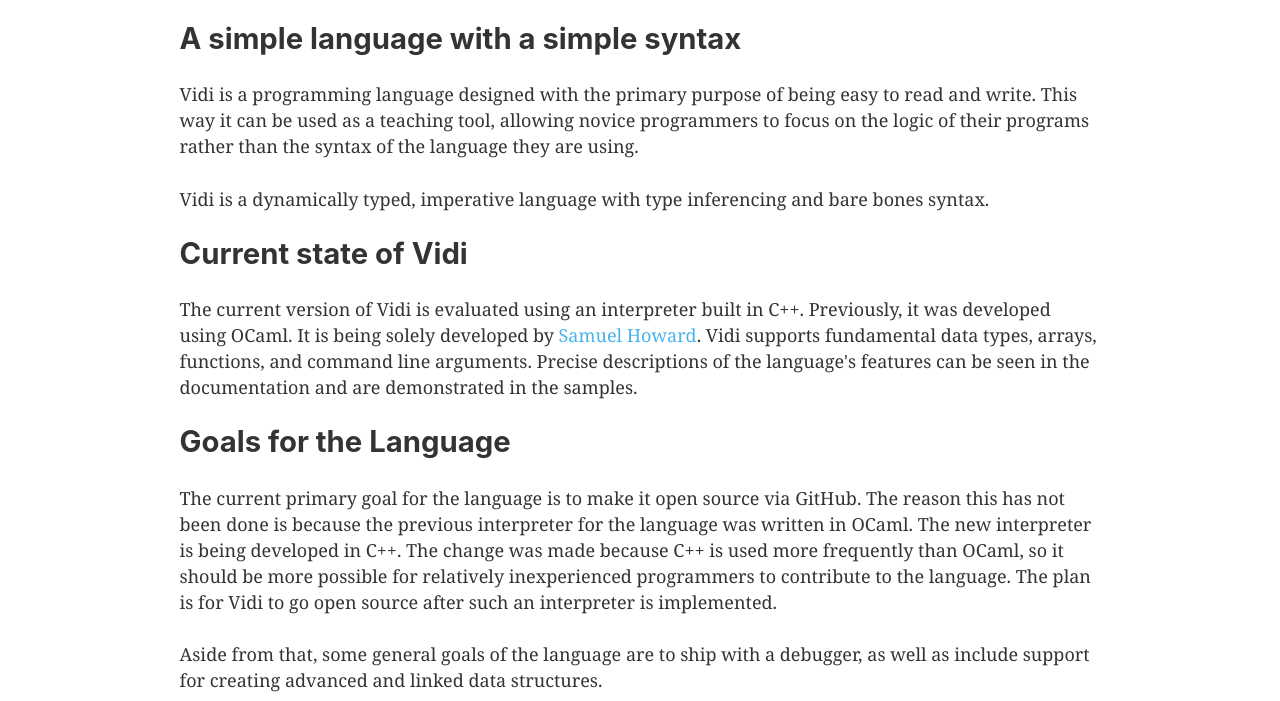
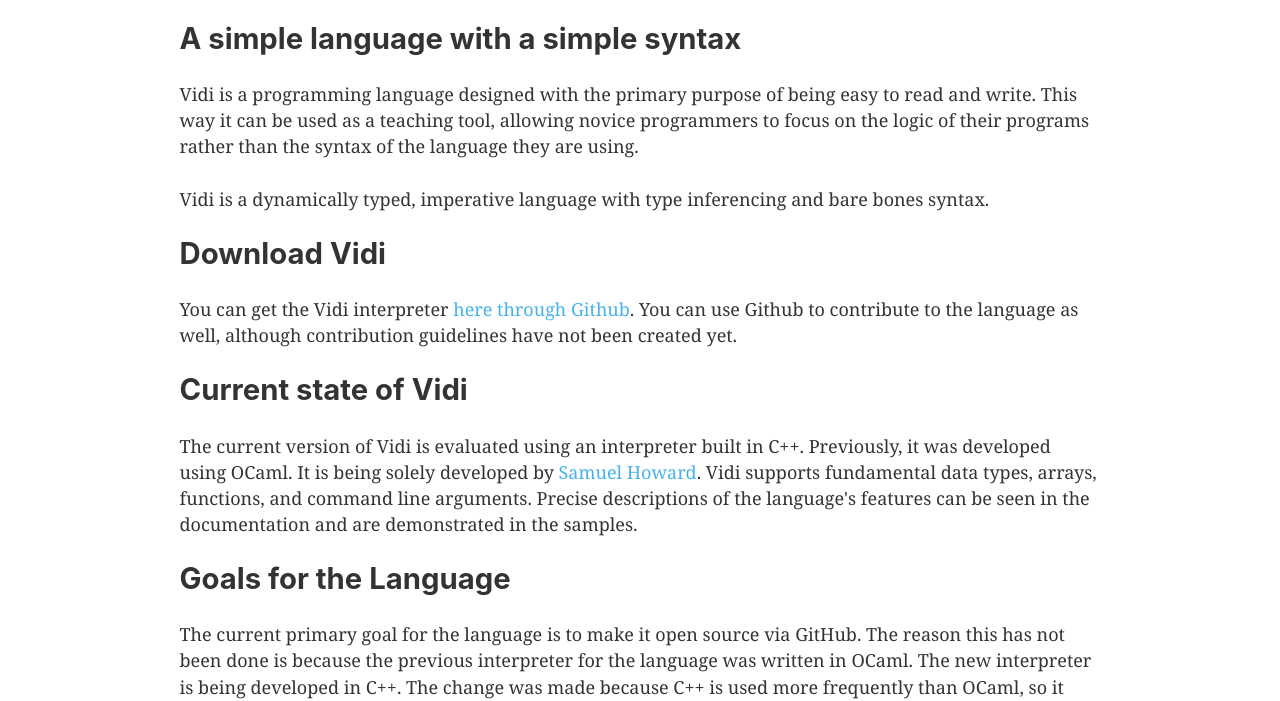
Before and after one commit to SamuelHoward/vidi-site, a Gatsby site: page / in a window 1280 px wide. Shown: the part 120-821 px from the top of the page. Built offline with nearby package versions, Linux system fonts and the light colour scheme; Gatsby itself is replaced by a stand-in of ours.

Commit message:
Added link to Vidi repository to home page

```diff
--- a/src/pages/index.js
+++ b/src/pages/index.js
@@ -17,7 +17,14 @@ const IndexPage = () => (
 	</p>
     <div style={{ maxWidth: `300px`, marginBottom: `1.45rem` }}>
 	</div>
-	<h2>Current state of Vidi</h2>
+	<h2>Download Vidi</h2>
+	<p>
+	You can get the Vidi interpreter
+    {` `}
+	<a style={{ color: `#46b4eb` }} href="https://github.com/SamuelHoward/vidi-lang">here through Github</a>.
+	You can use Github to contribute to the language as well, although contribution guidelines have not been created yet.
+	</p>
+    	<h2>Current state of Vidi</h2>
 	<p>
 	The current version of Vidi is evaluated using an interpreter built in C++. Previously, it was developed using OCaml. It is being solely developed by
     {` `}
```
